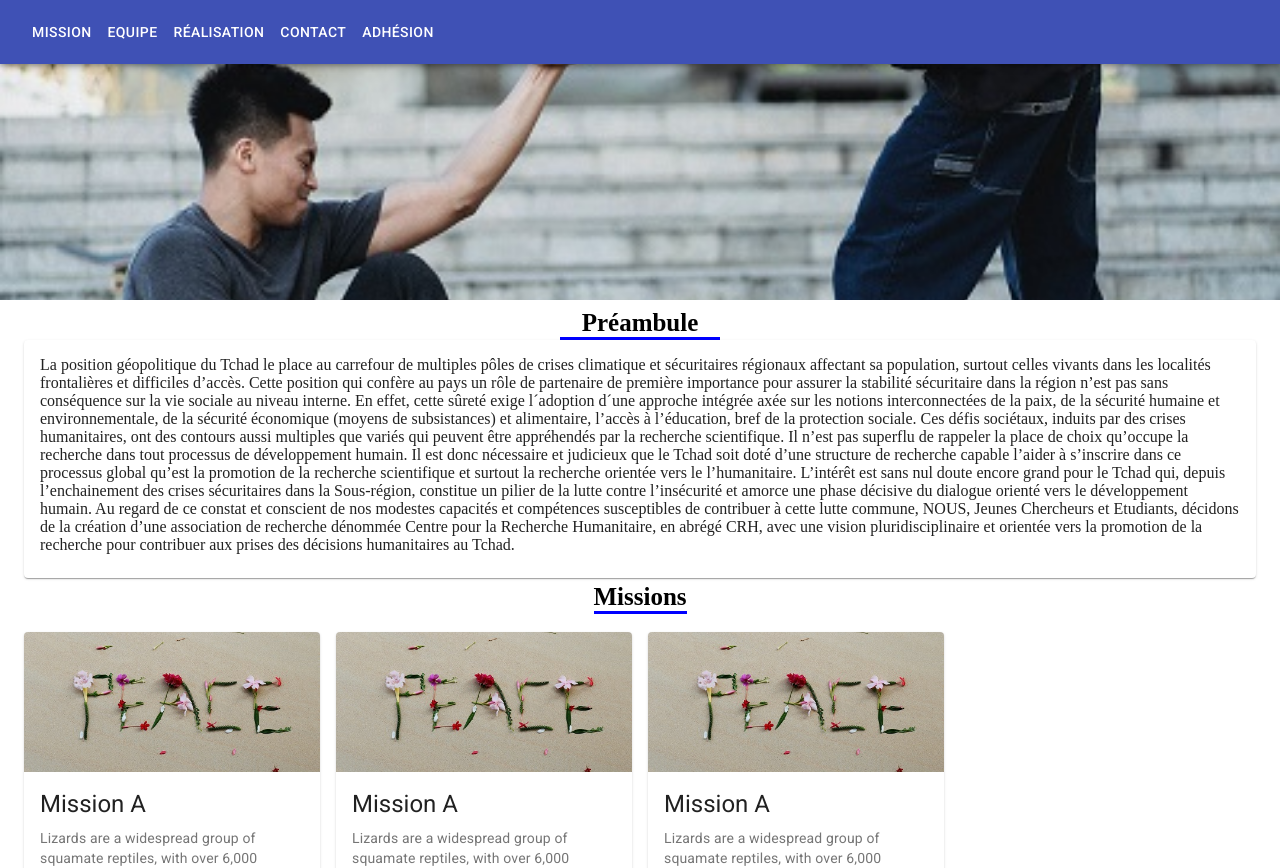
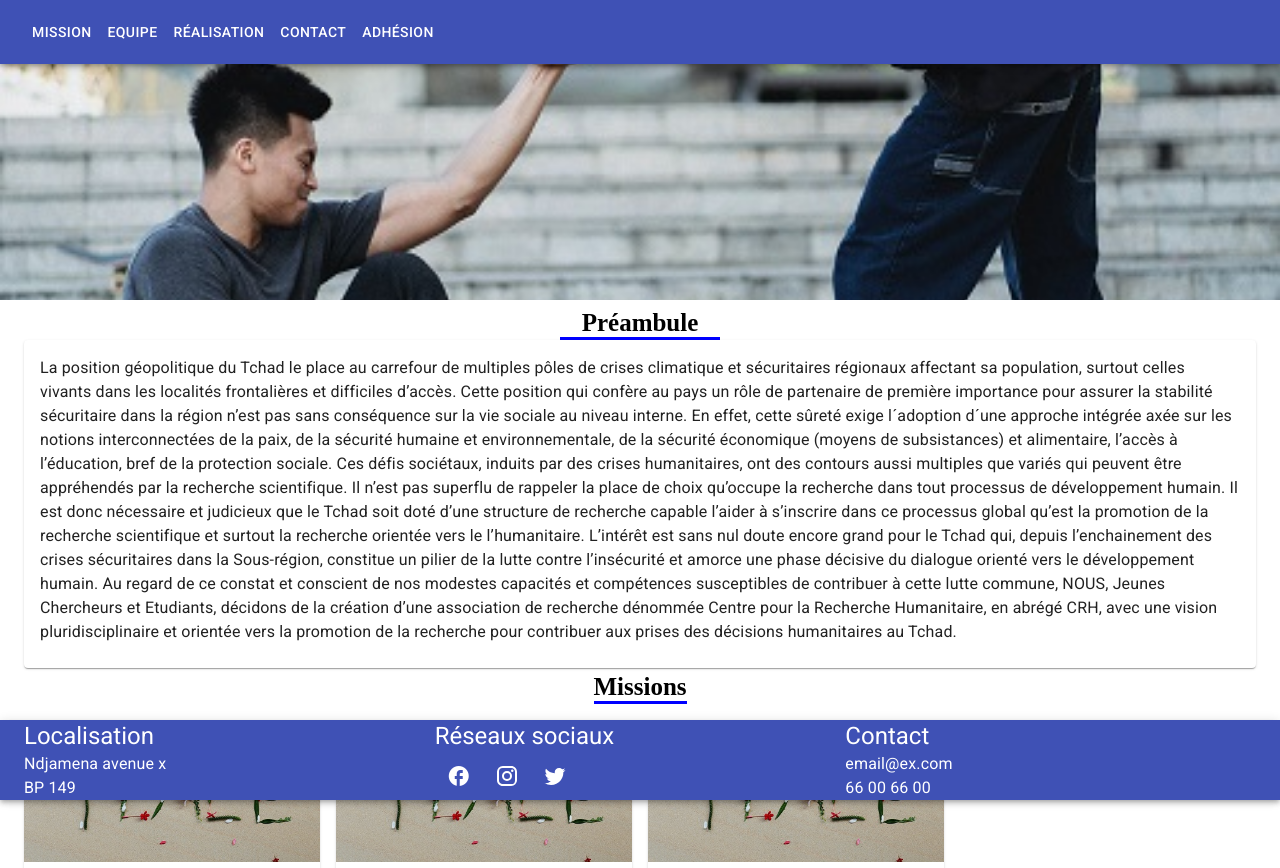
Before and after one commit to Yamingue/humanitaire, a React (Create React App) app: page / in a window 1280 px wide. Shown: the top 868 px of the page. Built offline with nearby package versions, Linux system fonts and the light colour scheme.

Commit message:
ajout du footer

```diff
--- a/src/App.js
+++ b/src/App.js
@@ -2,10 +2,11 @@ import NavBar from "./Component/NavBar";
 import IMG1 from './assets/1.jpg'
 import Titre from "./Component/Titre";
 import PersonCard from "./Component/PersonCard";
-import { Card, CardContent, Container, Grid } from "@material-ui/core";
+import { Card, CardContent, Container, Grid, Typography } from "@material-ui/core";
 import Mission from "./Component/Mission";
 import ContactForm from "./Component/ContactForm";
 import AdhesionForm from "./Component/AdhesionForm";
+import Footer from "./Component/Footer";
 
 function App() {
   return (
@@ -19,16 +20,22 @@ function App() {
           objectFit: 'cover'
         }} />
 
-      <Container>
+      <Container
+      style={{
+        marginBottom:224
+      }}
+      >
         <Titre text="Préambule" />
         <Card>
           <CardContent>
-            La position géopolitique du Tchad le place au carrefour de multiples pôles de crises climatique et sécuritaires régionaux affectant sa population, surtout celles vivants dans les localités frontalières et difficiles d’accès. Cette position qui confère au pays un rôle de partenaire de première importance pour assurer la stabilité sécuritaire dans la région n’est pas sans conséquence sur la vie sociale au niveau interne. En effet,  cette sûreté exige l´adoption d´une approche intégrée axée sur les notions interconnectées de la paix, de la sécurité humaine et environnementale, de la sécurité économique (moyens de subsistances) et alimentaire, l’accès à l’éducation, bref de la protection sociale.
-            Ces défis sociétaux, induits par des crises humanitaires, ont des contours aussi multiples que variés qui peuvent être appréhendés par la recherche scientifique.  Il n’est pas superflu de rappeler la place de choix qu’occupe la recherche dans tout processus de développement humain.
-            Il est donc nécessaire et judicieux que le Tchad soit doté d’une structure de recherche capable l’aider à s’inscrire dans ce processus global qu’est la promotion de la recherche scientifique et surtout la recherche orientée vers le l’humanitaire.
-            L’intérêt est sans nul doute encore grand pour le Tchad qui, depuis l’enchainement des crises sécuritaires dans la Sous-région, constitue un pilier de la lutte contre l’insécurité et amorce une phase décisive du dialogue orienté vers le développement humain.
-            Au regard de ce constat et conscient de nos modestes capacités et compétences susceptibles de contribuer à cette lutte commune, NOUS, Jeunes Chercheurs et Etudiants, décidons de la création d’une association de recherche dénommée Centre pour la Recherche Humanitaire, en abrégé CRH, avec une vision pluridisciplinaire et orientée vers la promotion de la recherche pour contribuer aux prises des décisions humanitaires au Tchad.
+            <Typography>
+              La position géopolitique du Tchad le place au carrefour de multiples pôles de crises climatique et sécuritaires régionaux affectant sa population, surtout celles vivants dans les localités frontalières et difficiles d’accès. Cette position qui confère au pays un rôle de partenaire de première importance pour assurer la stabilité sécuritaire dans la région n’est pas sans conséquence sur la vie sociale au niveau interne. En effet,  cette sûreté exige l´adoption d´une approche intégrée axée sur les notions interconnectées de la paix, de la sécurité humaine et environnementale, de la sécurité économique (moyens de subsistances) et alimentaire, l’accès à l’éducation, bref de la protection sociale.
+              Ces défis sociétaux, induits par des crises humanitaires, ont des contours aussi multiples que variés qui peuvent être appréhendés par la recherche scientifique.  Il n’est pas superflu de rappeler la place de choix qu’occupe la recherche dans tout processus de développement humain.
+              Il est donc nécessaire et judicieux que le Tchad soit doté d’une structure de recherche capable l’aider à s’inscrire dans ce processus global qu’est la promotion de la recherche scientifique et surtout la recherche orientée vers le l’humanitaire.
+              L’intérêt est sans nul doute encore grand pour le Tchad qui, depuis l’enchainement des crises sécuritaires dans la Sous-région, constitue un pilier de la lutte contre l’insécurité et amorce une phase décisive du dialogue orienté vers le développement humain.
+              Au regard de ce constat et conscient de nos modestes capacités et compétences susceptibles de contribuer à cette lutte commune, NOUS, Jeunes Chercheurs et Etudiants, décidons de la création d’une association de recherche dénommée Centre pour la Recherche Humanitaire, en abrégé CRH, avec une vision pluridisciplinaire et orientée vers la promotion de la recherche pour contribuer aux prises des décisions humanitaires au Tchad.
 
+            </Typography>
           </CardContent>
         </Card>
         <Titre text="Missions" size={93} id='mission' />
@@ -114,6 +121,7 @@ function App() {
         <Titre text="Adhesion" id="adhesion" size={105} />
         <AdhesionForm />
       </Container>
+      <Footer />
     </>
   );
 }
--- a/src/Component/Footer.js
+++ b/src/Component/Footer.js
@@ -0,0 +1,89 @@
+import React from 'react';
+import { makeStyles } from '@material-ui/core/styles';
+import AppBar from '@material-ui/core/AppBar';
+import Toolbar from '@material-ui/core/Toolbar';
+import { Grid, Icon, IconButton, Typography } from '@material-ui/core';
+import { Instagram, Twitter } from '@material-ui/icons';
+
+const useStyles = makeStyles((theme) => ({
+
+    appBar: {
+        top: 'auto',
+        bottom: 0,
+    }
+}));
+export default function Footer() {
+    const classes = useStyles();
+
+    return (
+        <React.Fragment>
+            <AppBar position="fixed" color="primary" className={classes.appBar}>
+                <Toolbar>
+                    <Grid
+                        container
+                        direction="row"
+                        justifyContent='space-between'
+                    >
+                        <Grid item
+                            xs={12}
+                            md={4}
+                            sm={4}
+                        >
+                            <Typography color='inherit' variant="h5">
+                                Localisation
+                            </Typography>
+                            <Typography>
+                                Ndjamena avenue x
+                            </Typography>
+                            <Typography>
+                                BP 149
+                            </Typography>
+
+                        </Grid>
+                        <Grid item
+                            xs={12}
+                            md={4}
+                            sm={4}
+
+                        >
+                            <Typography color='inherit' variant="h5">
+                                Réseaux sociaux
+                            </Typography>
+                            <Grid
+                                direction="row"
+                                container
+                            >
+                                <IconButton aria-label="delete" color='inherit'>
+                                    <Icon>facebook</Icon>
+                                </IconButton>
+                                <IconButton aria-label="delete" color='inherit'>
+                                    <Instagram color='wite' />
+                                </IconButton>
+                                <IconButton aria-label="delete" color='inherit'>
+                                    <Twitter color='wite' />
+                                </IconButton>
+
+                            </Grid>
+
+                        </Grid>
+                        <Grid item
+                            xs={12}
+                            md={4}
+                            sm={4}
+                        >
+                            <Typography color='inherit' variant="h5">
+                                Contact
+                            </Typography>
+                            <Typography>
+                                email@ex.com
+                            </Typography>
+                            <Typography>
+                                66 00 66 00
+                            </Typography>
+                        </Grid>
+                    </Grid>
+                </Toolbar>
+            </AppBar>
+        </React.Fragment>
+    );
+}
```
